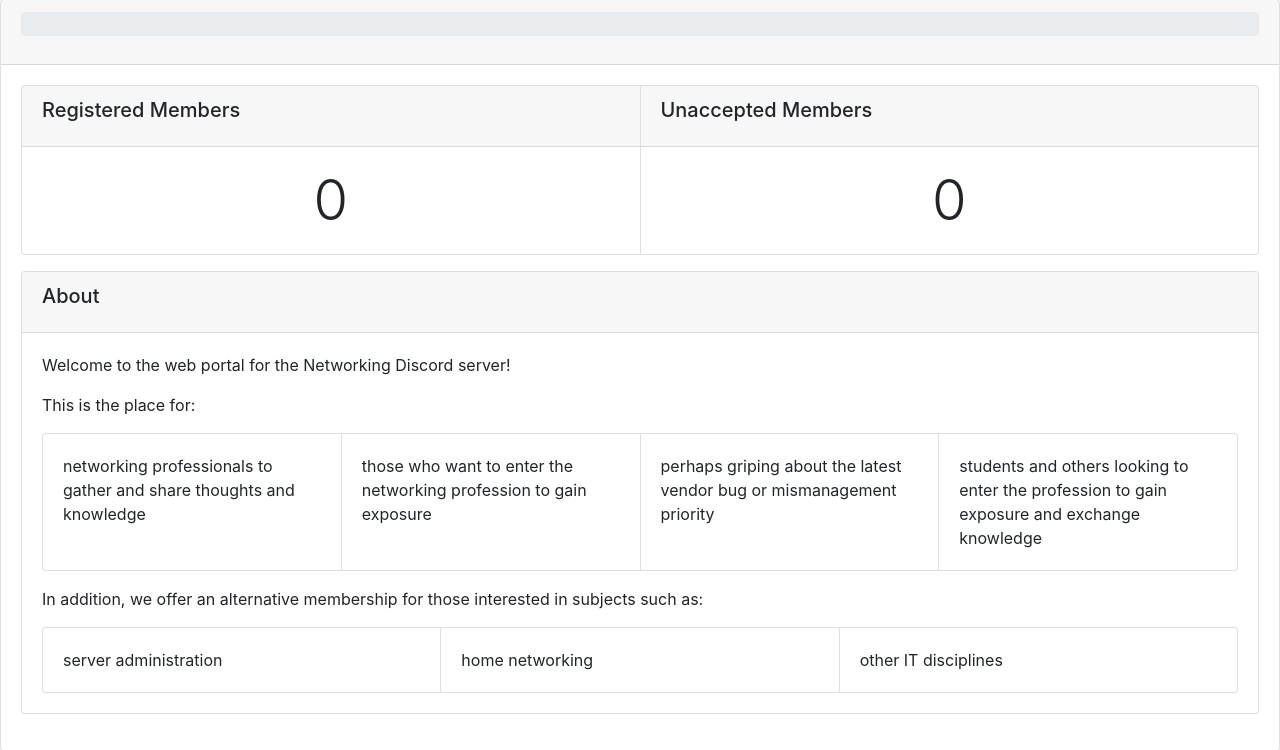
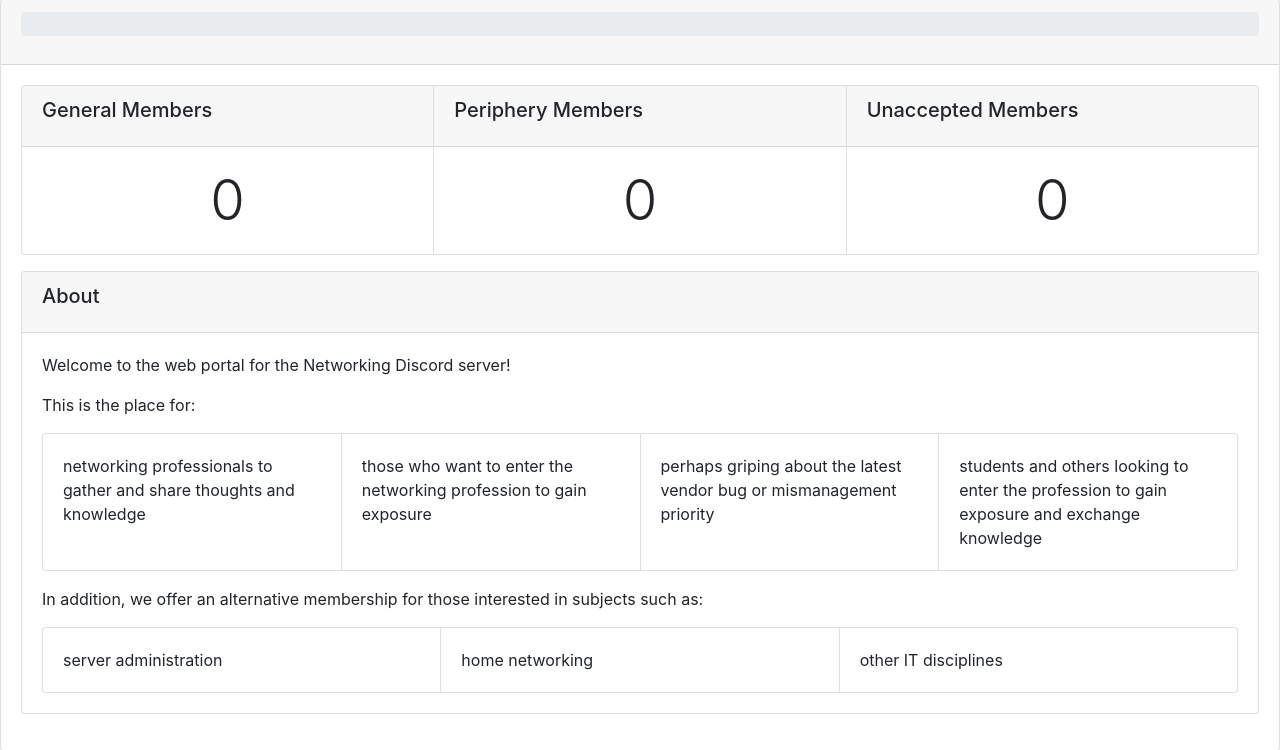
Before and after one commit to disnog/netranger-web, a Flask app: page / in a window 1280 px wide. Shown: the part 57-807 px from the top of the page. Run offline with Flask 2, Linux system fonts and the light colour scheme; data that the repository does not hold is empty; parts of the project's set-up code (start-up, migrations or seed data) failed here and were passed over; some libraries are stand-ins or nearby versions.

Commit message:
Count periphery members on /home

```diff
--- a/nrweb/templates/home.html
+++ b/nrweb/templates/home.html
@@ -3,9 +3,15 @@
 {% block content %}
 <div class="card-group">
     <div class="card mb-3">
-        <div class="card-header"><h5 class="card-title">Registered Members</h5></div>
+        <div class="card-header"><h5 class="card-title">General Members</h5></div>
         <div class="card-body text-center display-4">
-            {{registered_members}}
+            {{general_members}}
+        </div>
+    </div>
+    <div class="card mb-3">
+        <div class="card-header"><h5 class="card-title">Periphery Members</h5></div>
+        <div class="card-body text-center display-4">
+            {{periphery_members}}
         </div>
     </div>
     <div class="card mb-3">
--- a/nrweb/views.py
+++ b/nrweb/views.py
@@ -80,7 +80,7 @@ def do_before_request():
             # The user exists in the database.
             g.user.update(user_db_info)
             g.user = enrich_member(g.user)
-            if request.endpoint in ["join","login_callback"]:
+            if request.endpoint in ["join", "login_callback"]:
                 pass
             elif "roles" in g.user:
                 # The user is currently on the server. Make sure they have a known role, or redirect to join.
@@ -261,11 +261,13 @@ def utctime(s):
 @app.route("/home")
 @register_breadcrumb(app, ".", "Home")
 def home():
-    registered_members = g.db.db.users.count({"member_number": {"$exists": True}})
-    unaccepted_members = g.db.db.users.count({"member_number": {"$exists": False}})
+    general_members = g.db.db.users.count({"permanent_roles": {"$all": ["Member"]}})
+    periphery_members = g.db.db.users.count({"permanent_roles": {"$all": ["periphery"]}})
+    unaccepted_members = g.db.db.users.count() - periphery_members - general_members
     return render_template(
         "home.html",
-        registered_members=registered_members,
+        general_members=general_members,
+        periphery_members=periphery_members,
         unaccepted_members=unaccepted_members,
     )
 
@@ -288,9 +290,9 @@ def members():
 
 def userid_breadcrumb_constructor(*args, **kwargs):
     if "userid" in request.view_args:
-        userid=request.view_args["userid"]
+        userid = request.view_args["userid"]
     else:
-        userid=int(g.user["id"])
+        userid = int(g.user["id"])
     user = g.db.db.users.find_one(
         {"_id": userid}, {"name": True, "discriminator": True}
     )
@@ -301,6 +303,7 @@ def userid_breadcrumb_constructor(*args, **kwargs):
         }
     ]
 
+
 @app.route("/myprofile")
 @has_role()
 @register_breadcrumb(
@@ -310,6 +313,7 @@ def myprofile():
     user = g.db.db.users.find_one({"_id": int(g.user["id"])})
     user = enrich_user(user)
     return render_template("profile.html", user=user)
+
 
 @app.route("/members/<int:userid>")
 @has_role(role_significance="Member", fail_action="join")
```
